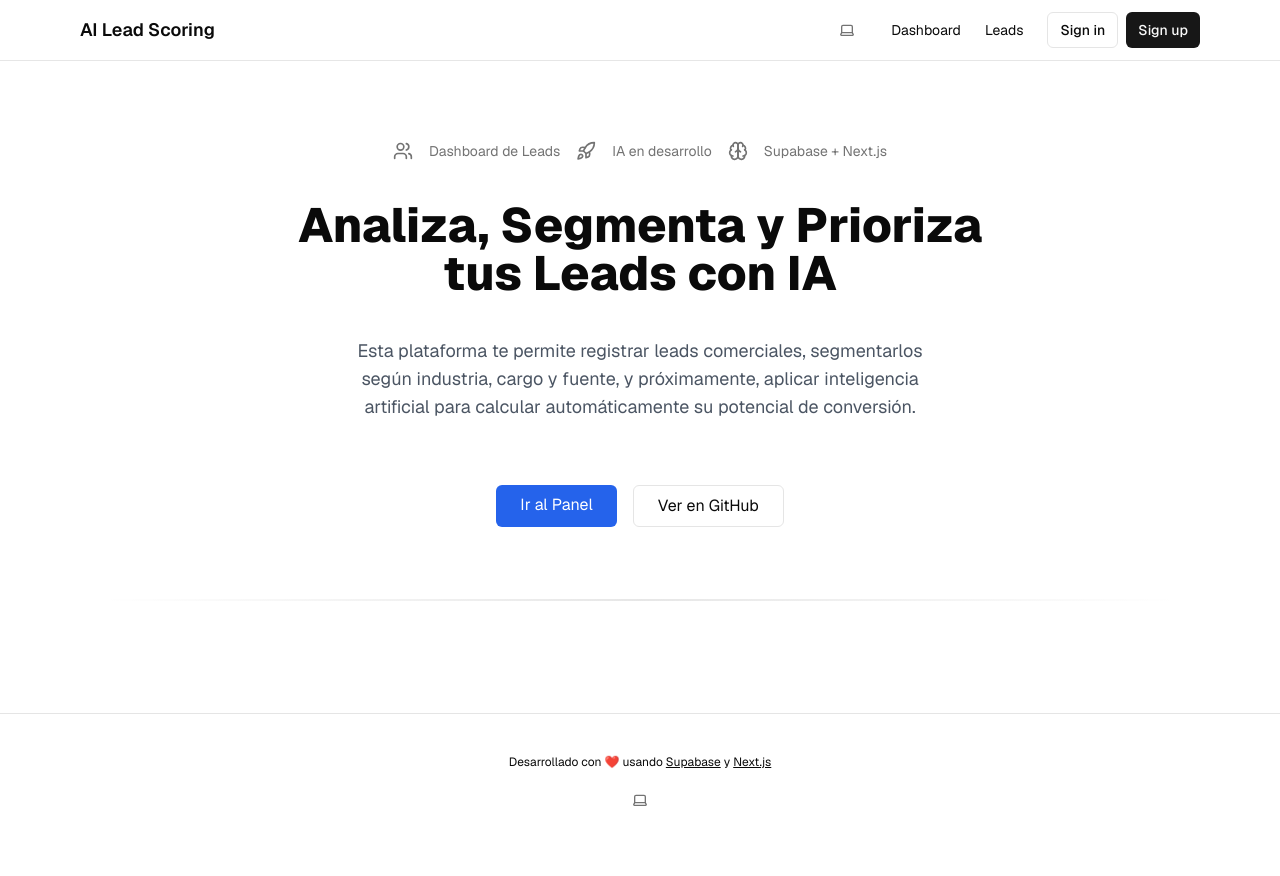
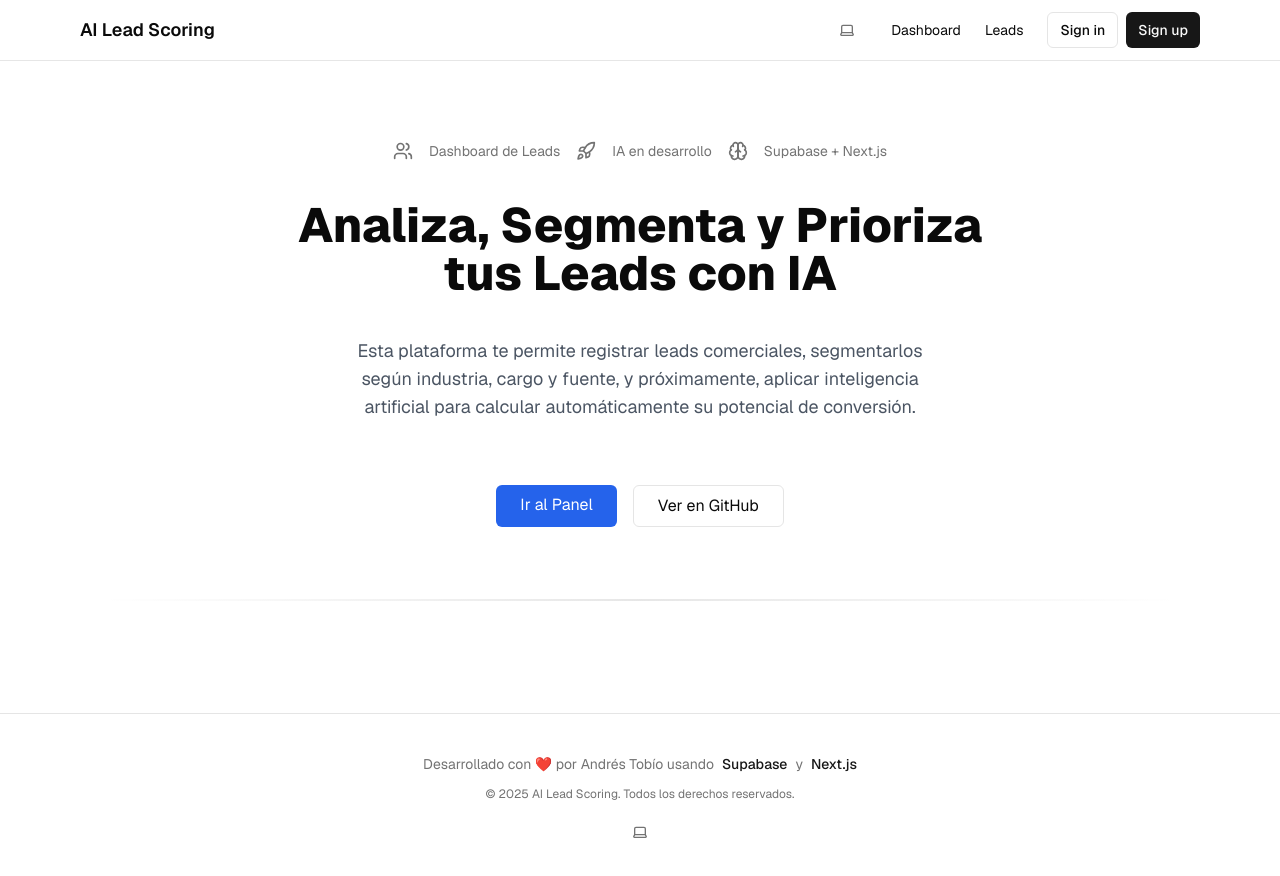
Before and after one commit to AndrewUru/ai-lead-scoring, a Next.js app: page / in a window 1280 px wide. Shown: the top 876 px of the page. Built offline with nearby package versions, Linux system fonts and the light colour scheme; no server answers.

Commit message:
Mejora del pie de página con un diseño moderno y actualización del enlace de GitHub.

```diff
--- a/app/layout.tsx
+++ b/app/layout.tsx
@@ -73,27 +73,31 @@ export default function RootLayout({
                 {children}
               </div>
 
-              {/* Footer */}
-              <footer className="w-full border-t text-center text-xs py-10 flex flex-col items-center gap-3">
-                <p>
-                  Desarrollado con ❤️ usando{" "}
+              {/* Footer moderno */}
+              <footer className="w-full border-t py-10 flex flex-col items-center gap-3 text-sm text-muted-foreground">
+                <div className="flex items-center gap-2">
+                  <span>Desarrollado con ❤️ por Andrés Tobío usando</span>
                   <a
                     href="https://supabase.com/"
                     target="_blank"
                     rel="noreferrer"
-                    className="underline hover:text-primary"
+                    className="font-medium text-primary hover:underline"
                   >
                     Supabase
-                  </a>{" "}
-                  y{" "}
+                  </a>
+                  <span>y</span>
                   <a
                     href="https://nextjs.org/"
                     target="_blank"
                     rel="noreferrer"
-                    className="underline hover:text-primary"
+                    className="font-medium text-primary hover:underline"
                   >
                     Next.js
                   </a>
+                </div>
+                <p className="text-xs">
+                  © {new Date().getFullYear()} AI Lead Scoring. Todos los
+                  derechos reservados.
                 </p>
                 <ThemeSwitcher />
               </footer>
--- a/components/hero.tsx
+++ b/components/hero.tsx
@@ -31,7 +31,7 @@ export default function Header() {
           Ir al Panel
         </Link>
         <a
-          href="https://github.com/tuusuario/ai-lead-scoring"
+          href="https://github.com/andrewuru/ai-lead-scoring"
           target="_blank"
           rel="noopener noreferrer"
           className="border px-6 py-2 rounded-md hover:bg-muted transition"
```
